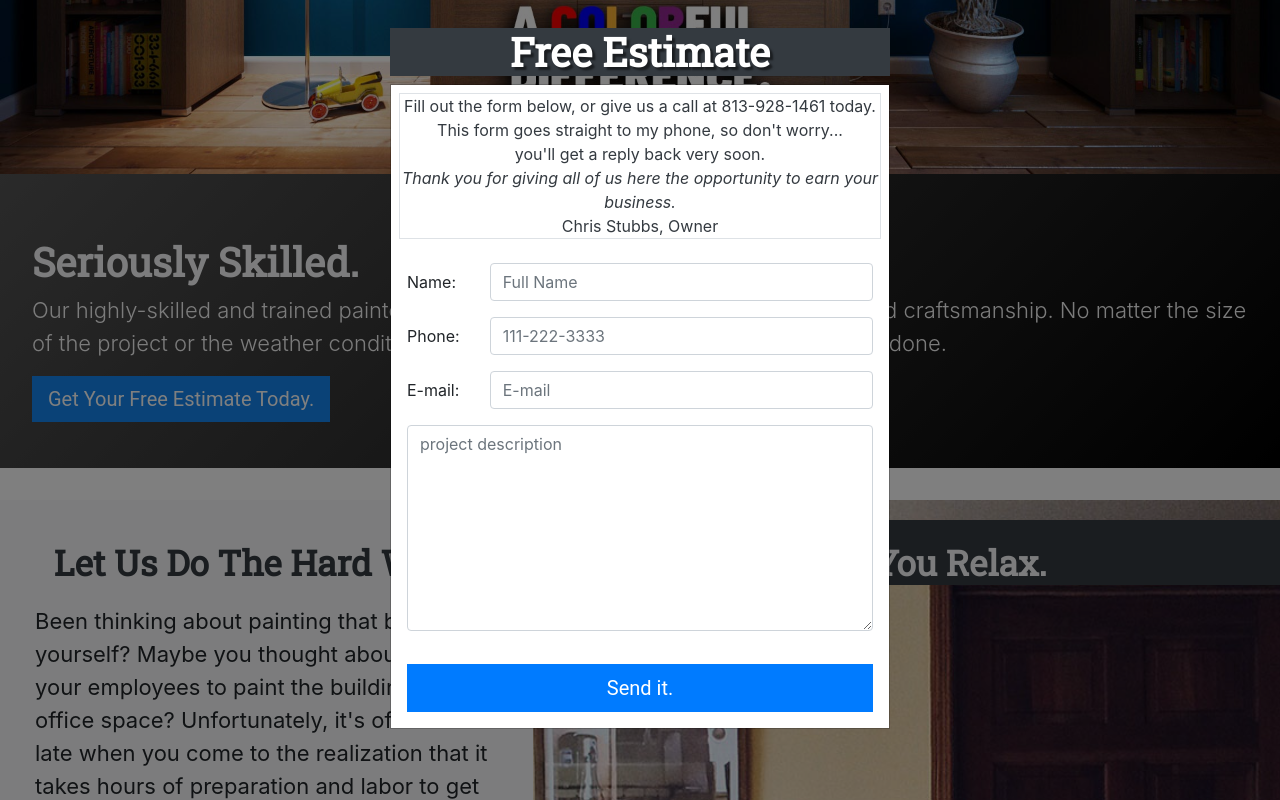
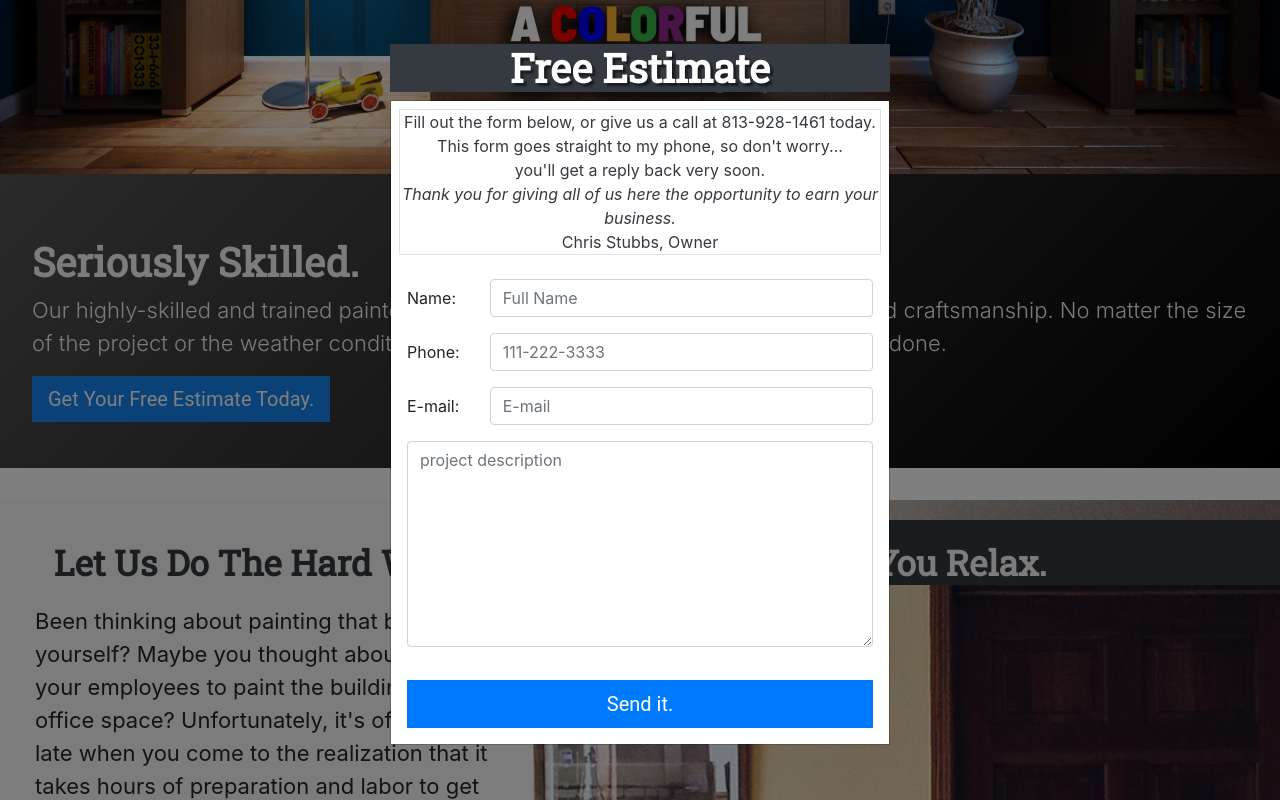
Before and after one commit to JJAshcraft/caliber, a plain HTML site: page index.html in a window 1280 px wide. Both pictures are taken after a click on the button "Get Your Free Estimate Today.". Shown: the part 633-1433 px from the top of the page. Drawn offline with nearby package versions, Linux system fonts and the light colour scheme; a web font is replaced by a local one.

Commit message:
updated modal margins

```diff
--- a/index.html
+++ b/index.html
@@ -331,7 +331,7 @@
     </div>
   </div>
 
-  <div id="estimate" class="modal fade">
+  <div id="estimate" class="modal fade m-3">
     <div class="modal-dialog rounded-0">
       <h3 class="font-weight-bold fontFam text-center h1 text-white shadow bg-dark">Free Estimate</h3>
 
```
